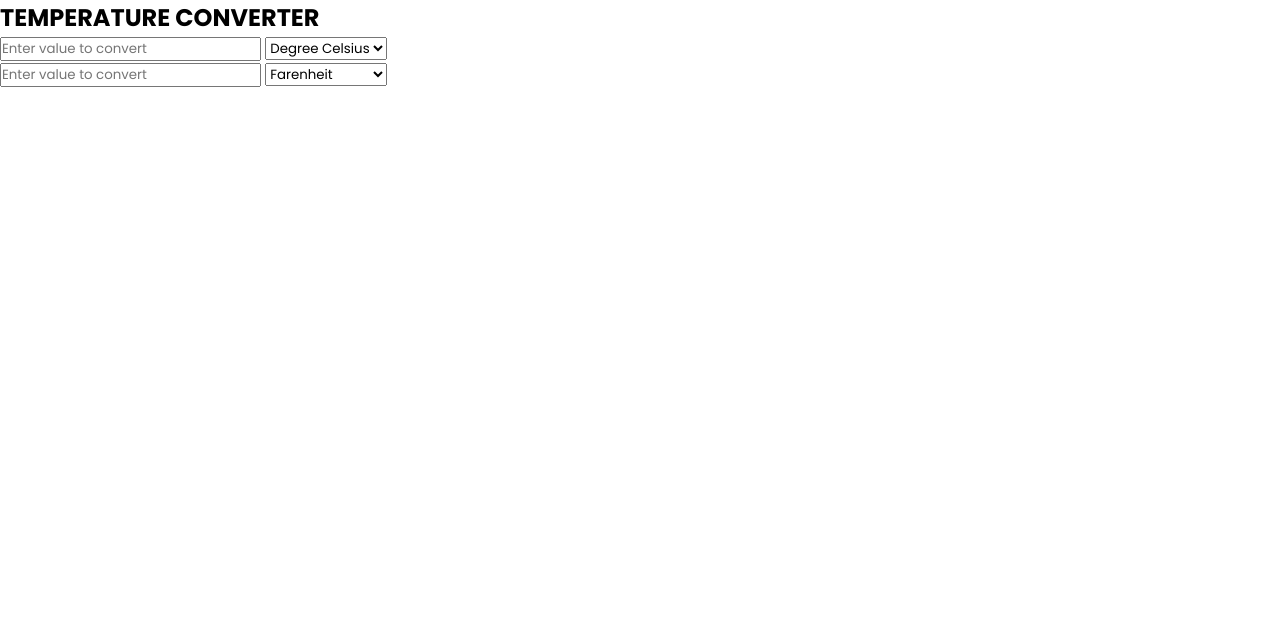
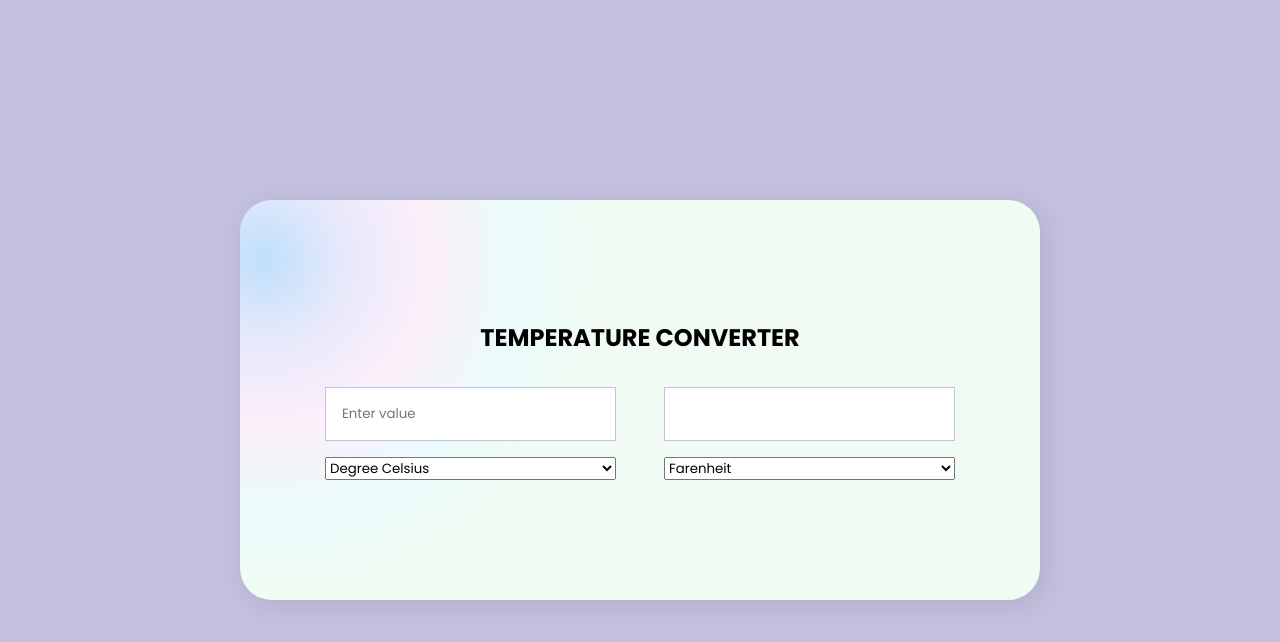
Before and after one commit to rafiyashahana/tempConverter_ssip_1, a plain HTML site: page index.html in a window 1280 px wide. Drawn offline with Linux system fonts and the light colour scheme.

Commit message:
added styles

```diff
--- a/index.html
+++ b/index.html
@@ -9,14 +9,10 @@
   <body>
     <div class="container">
       <h2>TEMPERATURE CONVERTER</h2>
-      <div class="temp__container">
+
       <form class="form__input">
         <div class="form__group">
-            <input
-              type="number"
-              placeholder="Enter value to convert"
-              name="from"
-            />
+          <input type="number" placeholder="Enter value" name="from" />
           <select id="fromTemp">
             <option value="celsius" selected>Degree Celsius</option>
             <option value="farenheit">Farenheit</option>
@@ -25,11 +21,7 @@
         </div>
 
         <div class="form__group">
-            <input
-              type="number"
-              placeholder="Enter value to convert"
-              name="from"
-            />
+          <input type="number" name="to" />
           <select id="fromTemp">
             <option value="celsius">Degree Celsius</option>
             <option value="farenheit" selected>Farenheit</option>
@@ -38,7 +30,6 @@
         </div>
       </form>
     </div>
-    </div>
     <script src="./index.js"></script>
   </body>
 </html>
--- a/styles.css
+++ b/styles.css
@@ -5,7 +5,6 @@
   --primary-light: #c4c1e0;
   --secondary: #ffe9e3;
   --secondary-light: #fafafa;
-  --max-width: 1200px;
 }
 
 * {
@@ -15,8 +14,49 @@
   font-family: "Poppins", sans-serif;
   scroll-behavior: smooth;
 }
+body {
+  background: var(--primary-light);
+}
+input {
+  width: 100%;
+  padding: 1rem 1rem;
+  border: none;
+  margin-bottom: 1rem;
+  border: var(--primary-light) 0.1rem solid;
+}
 
-img {
-  width: 100%;
+.container {
+  position: absolute;
+  top: 50%;
+  left: 50%;
+  margin-right: -50%;
+  transform: translate(-50%, -50%);
+  border-radius: 2rem;
+  box-shadow: 5px 5px 30px rgba(0, 0, 0, 0.1);
+  width: 800px;
+  height: 400px;
+  background: radial-gradient(
+    328px at 2.9% 15%,
+    rgb(191, 224, 251) 0%,
+    rgb(232, 233, 251) 25.8%,
+    rgb(252, 239, 250) 50.8%,
+    rgb(234, 251, 251) 77.6%,
+    rgb(240, 251, 244) 100.7%
+  );
+
   display: flex;
+  flex-direction: column;
+  align-items: center;
+  justify-content: center;
+  gap: 2rem;
 }
+
+.form__input {
+  display: flex;
+  gap: 3rem;
+}
+
+.form__group {
+  display: flex;
+  flex-direction: column;
+}
```
Lines whose indentation alone changed are shown as unchanged.
